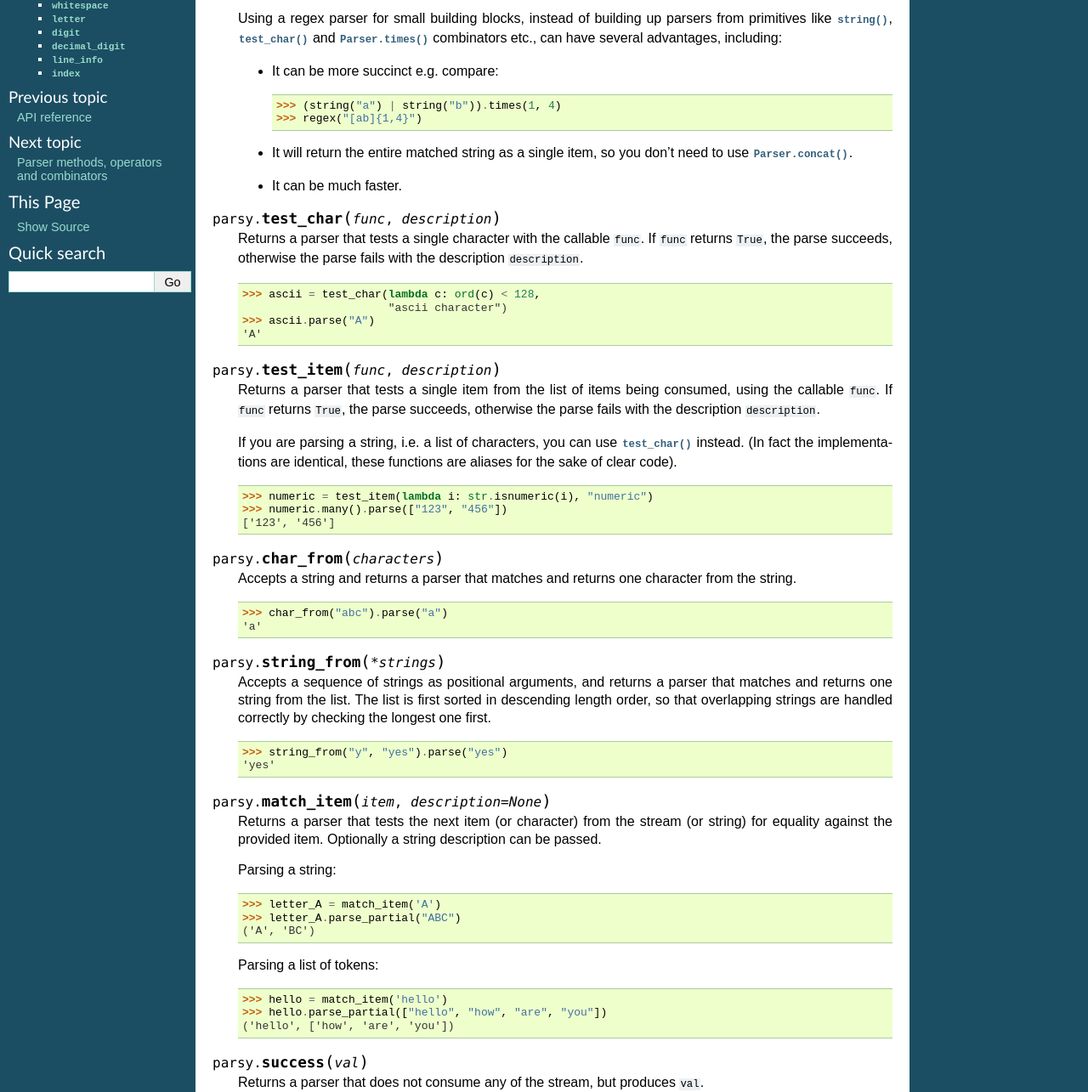
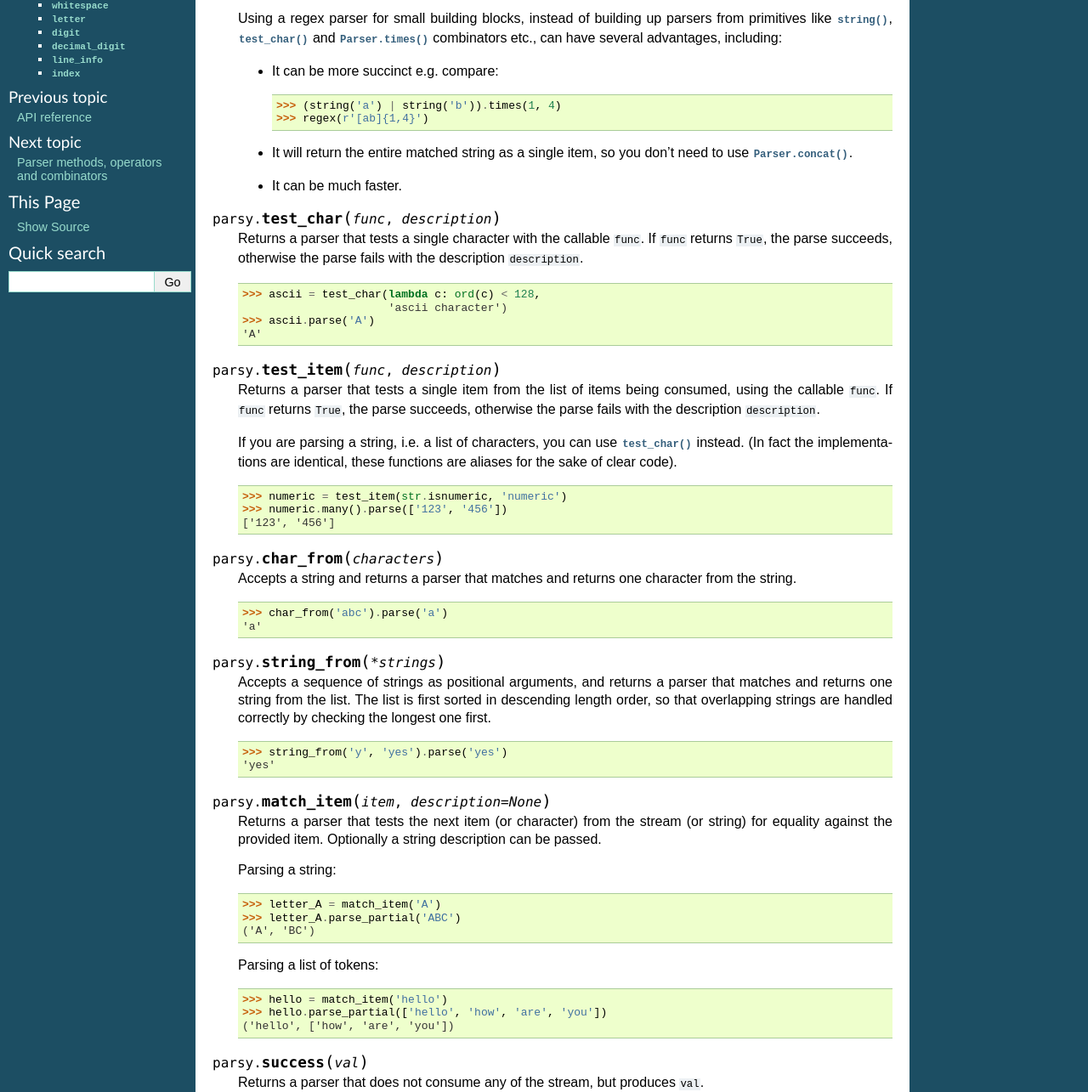
Before and after one commit to python-parsy/parsy, a Sphinx documentation site: the page built from docs/ref/primitives.rst, in a window 1280 px wide. Shown: the part 269-1554 px from the top of the page at 85% size. Built offline with Sphinx 7.4.7, drawn with Linux system fonts in a browser that asks for light colours.

Commit message:
Small cleanups and fixes.
Thanks @bugaevc for the code review.

```diff
--- a/docs/howto/lexing.rst
+++ b/docs/howto/lexing.rst
@@ -67,10 +67,11 @@ Calculator
 ==========
 
 Our second example illustrates lexing and then parsing a sequence of
-mathematical operations, e.g "1 + 2 * 3 + 4", with precedence.
+mathematical operations, e.g "1 + 2 * (3 - 4.5)", with precedence.
 
 In this case, while doing the parsing stage, instead of building up an AST of
-objects representing the operations, it actually evaluates the expression.
+objects representing the operations, the parser actually evaluates the
+expression.
 
 .. literalinclude:: ../../examples/simple_eval.py
    :language: python
--- a/docs/ref/primitives.rst
+++ b/docs/ref/primitives.rst
@@ -26,8 +26,8 @@ These are the lowest level building blocks for creating parsers.
 
      .. code-block:: python
 
-        >>> (string("a") | string("b")).times(1, 4)
-        >>> regex("[ab]{1,4}")
+        >>> (string('a') | string('b')).times(1, 4)
+        >>> regex(r'[ab]{1,4}')
 
    * It will return the entire matched string as a single item,
      so you don't need to use :meth:`Parser.concat`.
@@ -42,8 +42,8 @@ These are the lowest level building blocks for creating parsers.
    .. code-block:: python
 
       >>> ascii = test_char(lambda c: ord(c) < 128,
-                            "ascii character")
-      >>> ascii.parse("A")
+                            'ascii character')
+      >>> ascii.parse('A')
       'A'
 
 .. function:: test_item(func, description)
@@ -59,8 +59,8 @@ These are the lowest level building blocks for creating parsers.
 
    .. code-block:: python
 
-      >>> numeric = test_item(lambda i: str.isnumeric(i), "numeric")
-      >>> numeric.many().parse(["123", "456"])
+      >>> numeric = test_item(str.isnumeric, 'numeric')
+      >>> numeric.many().parse(['123', '456'])
       ['123', '456']
 
 .. function:: char_from(characters)
@@ -70,7 +70,7 @@ These are the lowest level building blocks for creating parsers.
 
    .. code-block:: python
 
-      >>> char_from("abc").parse("a")
+      >>> char_from('abc').parse('a')
       'a'
 
 .. function:: string_from(*strings)
@@ -82,7 +82,7 @@ These are the lowest level building blocks for creating parsers.
 
    .. code-block:: python
 
-      >>> string_from("y", "yes").parse("yes")
+      >>> string_from('y', 'yes').parse('yes')
       'yes'
 
 
@@ -95,13 +95,13 @@ These are the lowest level building blocks for creating parsers.
    Parsing a string:
 
    >>> letter_A = match_item('A')
-   >>> letter_A.parse_partial("ABC")
+   >>> letter_A.parse_partial('ABC')
    ('A', 'BC')
 
    Parsing a list of tokens:
 
    >>> hello = match_item('hello')
-   >>> hello.parse_partial(["hello", "how", "are", "you"])
+   >>> hello.parse_partial(['hello', 'how', 'are', 'you'])
    ('hello', ['how', 'are', 'you'])
 
 .. function:: success(val)
```
Also changed, not shown: 3 other files.
